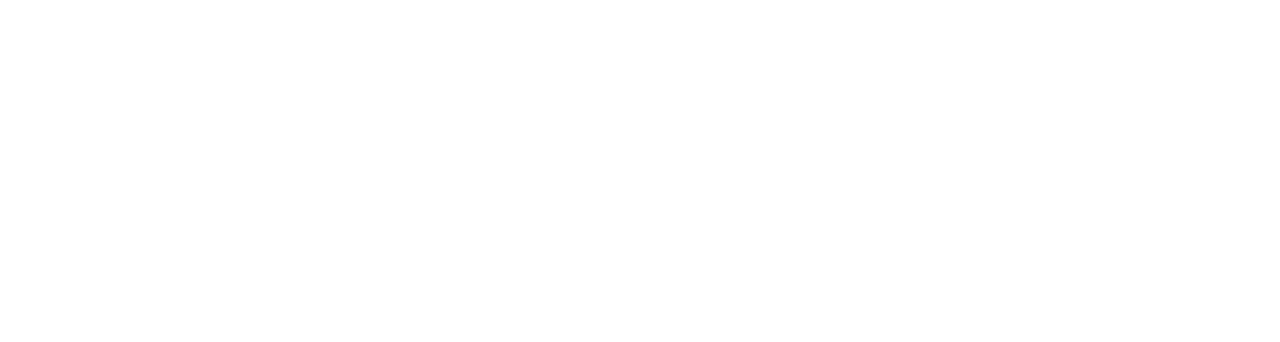
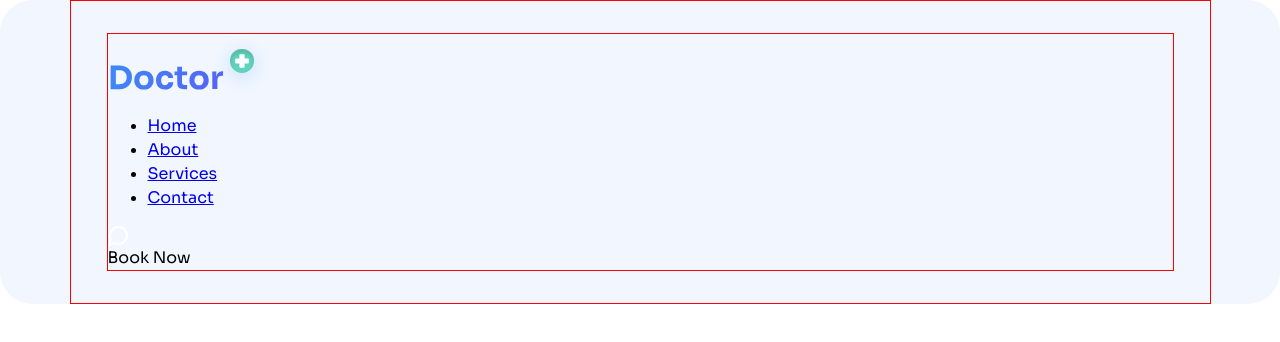
Before and after one commit to stuxt-og/lessons, a plain HTML site: page index.html in a window 1280 px wide. Drawn offline with Linux system fonts and the light colour scheme; a web font is replaced by a local one.

Commit message:
added logo

```diff
--- a/index.html
+++ b/index.html
@@ -12,6 +12,26 @@
   <link href="https://fonts.googleapis.com/css2?family=Poppins:ital,wght@0,100;0,200;0,300;0,400;0,500;0,600;0,700;0,800;0,900;1,100;1,200;1,300;1,400;1,500;1,600;1,700;1,800;1,900&family=Science+Gothic:wght@100..900&family=Sora:wght@100..800&display=swap" rel="stylesheet">
 </head>
 <body>
-
+    <section class="main-section">
+        <div class="wrapper border_red">
+            <header class="border_red">
+                <div class="header-logo">
+                    <img src="./static/images/logo.svg" alt="">
+                </div>
+                <nav>
+                    <ul>
+                        <li><a href="#">Home</a></li>
+                        <li><a href="#">About</a></li>
+                        <li><a href="#">Services</a></li>
+                        <li><a href="#">Contact</a></li>
+                    </ul>
+                </nav>
+                <a class="header-button" href-"#">
+                    <img src="./static/images/message.svg" alt="">
+                    <span>Book Now</span>
+                </a>
+            </header>
+        </div>
+     </section>
 </body>
 </html>
--- a/static/styles/main.css
+++ b/static/styles/main.css
@@ -15,3 +15,21 @@ h1, h2, h3, h4, h5, h6 {
 img {
     max-width: 100%;
 }
+
+.border_red {
+    border: 1px solid red;
+}
+
+.wrapper {
+    max-width: 1141px;
+    margin: 0px auto;
+}
+
+.main-section {
+    background-color: #F2F7FF;
+    border-radius: 32px;
+}
+
+.main-section header {
+    margin: 32px 36px;
+}
```
Also changed, not shown: static/images/logo.svg (added), static/images/message.svg (added).
